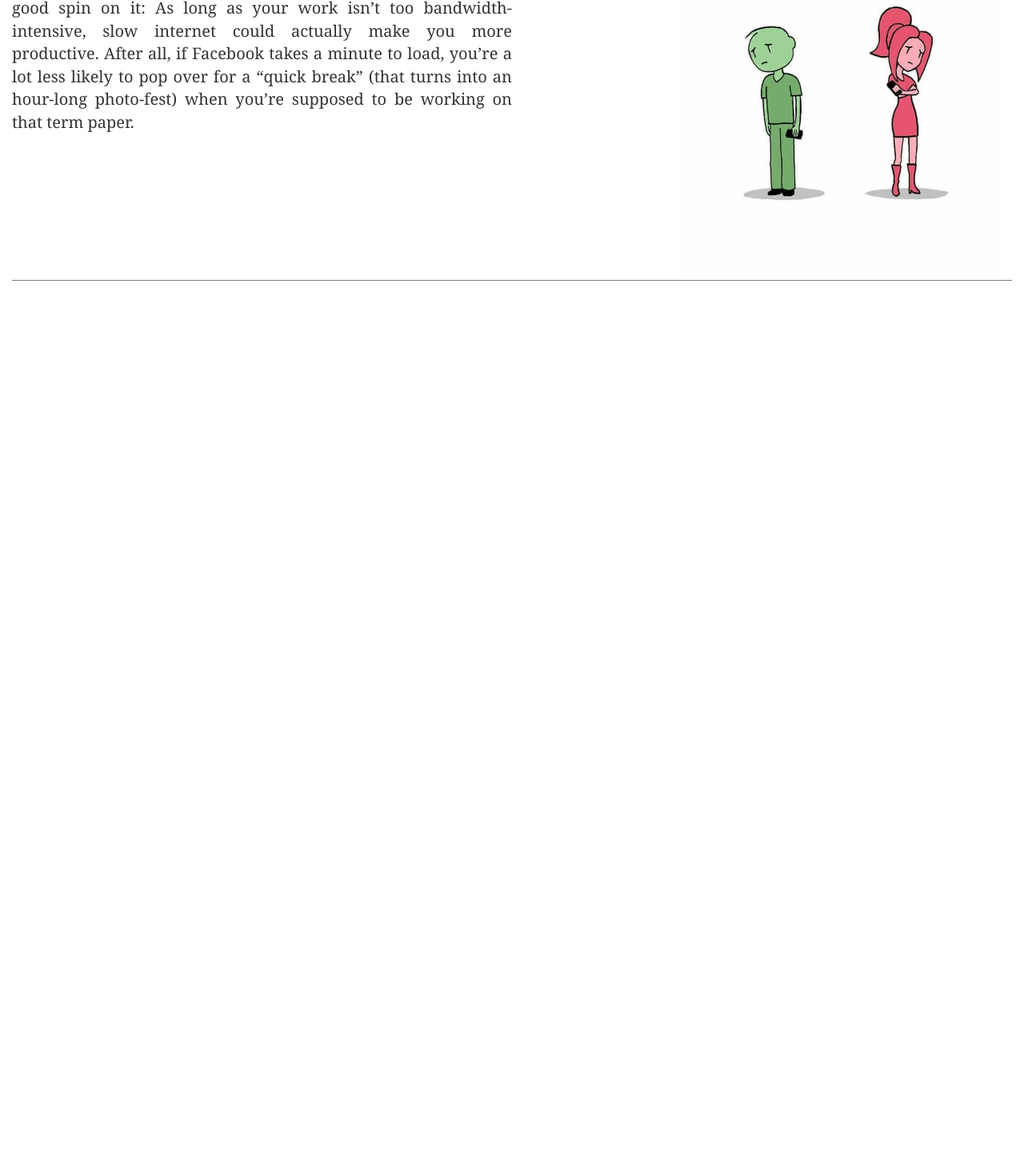
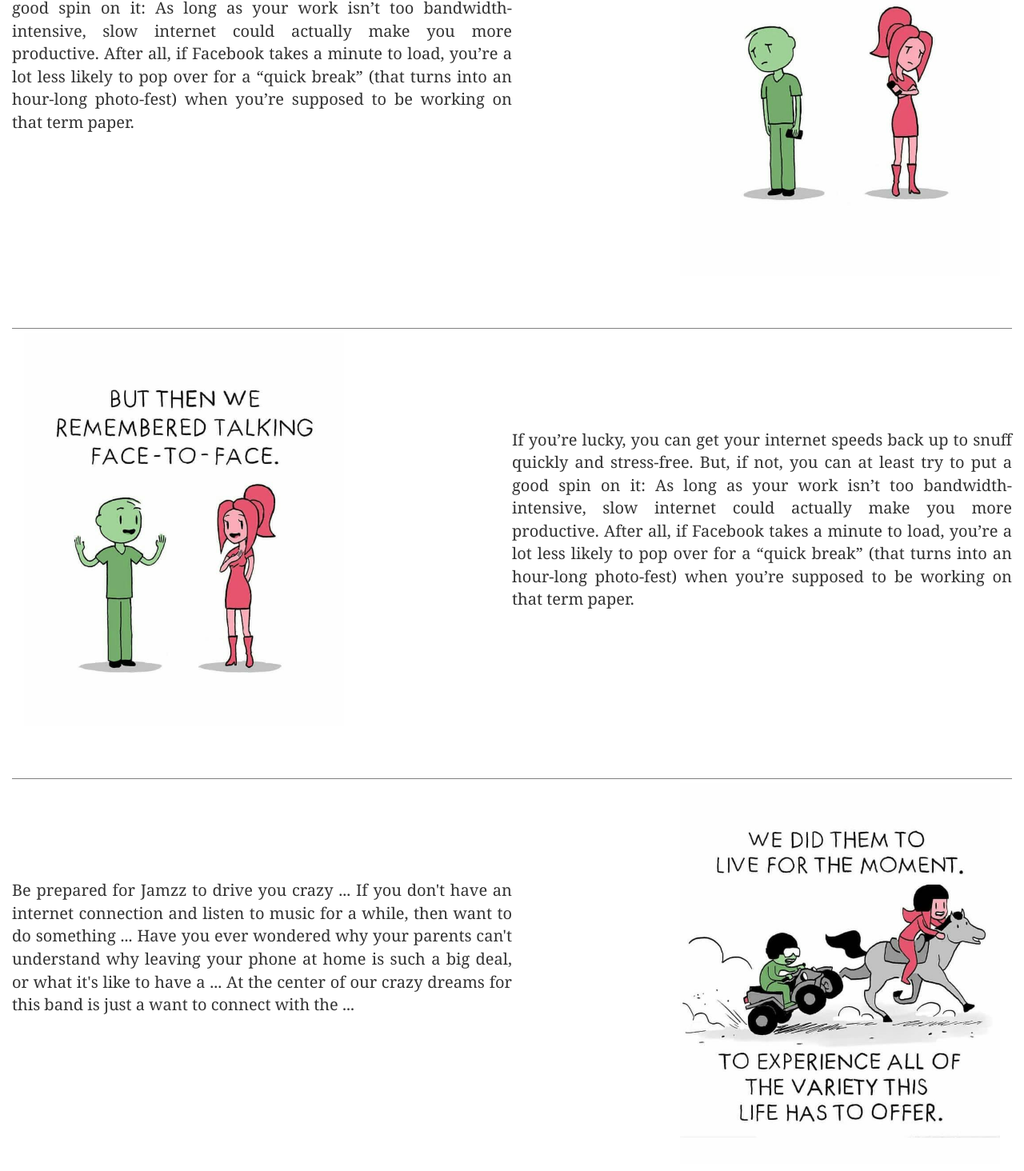
Before and after one commit to siccoo/intervibes, a plain HTML site: page index.html in a window 1280 px wide. Shown: the part 667-2131 px from the top of the page at 80% size. Before the commit the page ends 1048 px from the top, so only its background shows below. Drawn offline with Linux system fonts and the light colour scheme.

Commit message:
Recent commit to both files

```diff
--- a/assets/css/style.css
+++ b/assets/css/style.css
@@ -42,14 +42,18 @@ a {
 
 }*/
 
+.navbar .logo-image {
+	font-weight: bolder;
+	font-size: 22px;
+}
+
 .navbar a {
-	color: #ffffff;
-
+	color: #00002b;
 }
 
 .nav li a:hover {
 	background:;
-	color: pink;
+	color: #ff0066;
 }
 
 /*.header-image {
@@ -81,7 +85,7 @@ header p {
 	text-align: justify;
 	padding:  5px 0;
 	border-top: 1px solid gray;
-	border-bottom: 1px solid gray;
+	/*border-bottom: 1px solid gray;*/
 	/*border: 1px solid gray*/
 }
 
@@ -92,3 +96,39 @@ header p {
 .text-img img {
 	width: 400px;
 }
+
+.block2 {
+	font-size: 20px;
+	margin: 30px 0;
+	text-align: justify;
+	padding:  5px 0;
+	border-top: 1px solid gray;
+	/*border-bottom: 1px solid gray;*/
+	/*border: 1px solid gray*/
+}
+
+.block2-text {
+	padding: 120px 0;
+}
+
+.text-img1 img {
+	width: 400px;
+}
+
+.block3 {
+	font-size: 20px;
+	margin: 30px 0;
+	text-align: justify;
+	padding:  5px 0;
+	border-top: 1px solid gray;
+	/*border-bottom: 1px solid gray;*/
+	/*border: 1px solid gray*/
+}
+
+.block3-text {
+	padding: 120px 0;
+}
+
+.text-img2 img {
+	width: 400px;
+}
--- a/index.html
+++ b/index.html
@@ -10,7 +10,7 @@
 	<nav class="navbar navbar-custom navbar-fixed-top">
 		<div class="container-fluid">
 			<div class="navbar-header">
-				<a href="#" class="navbar-brand text-image">InterVibes</a>
+				<a href="#" class="navbar-brand logo-image">InterVibes</a>
 			</div>
 			<ul class="nav navbar-nav navbar-right">
 				<li><a href="#">Home</a></li>
@@ -38,6 +38,27 @@
 				<img src="assets/images/inter3.jpg" class="img-responsive pull-right">
 			</div>
 		</div>
+
+		<div class="col-md-12 block2">
+			<div class="col-md-6 text-img1">
+				<img src="assets/images/inter4.jpg" class="img-responsive">
+			</div>
+
+			<div class="col-md-6 block2-text">
+				If you’re lucky, you can get your internet speeds back up to snuff quickly and stress-free. But, if not, you can at least try to put a good spin on it: As long as your work isn’t too bandwidth-intensive, slow internet could actually make you more productive. After all, if Facebook takes a minute to load, you’re a lot less likely to pop over for a “quick break” (that turns into an hour-long photo-fest) when you’re supposed to be working on that term paper.
+			</div>
+		</div>
+
+				<div class="col-md-12 block3">
+
+			<div class="col-md-6 block3-text">
+				Be prepared for Jamzz to drive you crazy ... If you don't have an internet connection and listen to music for a while, then want to do something ... Have you ever wondered why your parents can't understand why leaving your phone at home is such a big deal, or what it's like to have a ... At the center of our crazy dreams for this band is just a want to connect with the ...
+			</div>
+
+			<div class="col-md-6 text-img2">
+				<img src="assets/images/inter5.jpg" class="img-responsive pull-right">
+			</div>
+		</div>
 	</div>
 	<script src="assets/js/jquery-2.1.3.min.js"></script>
 	<script src="assets/js/bootstrap.min.js"></script>
```
